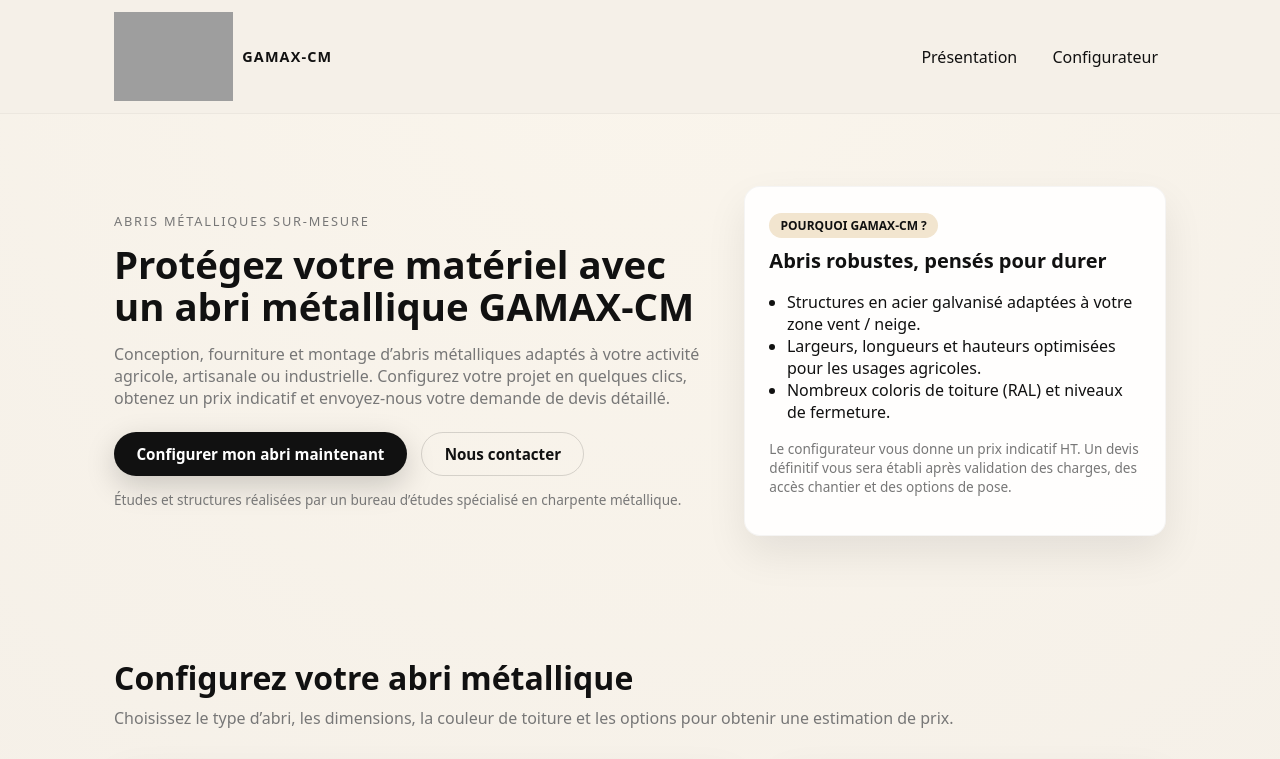
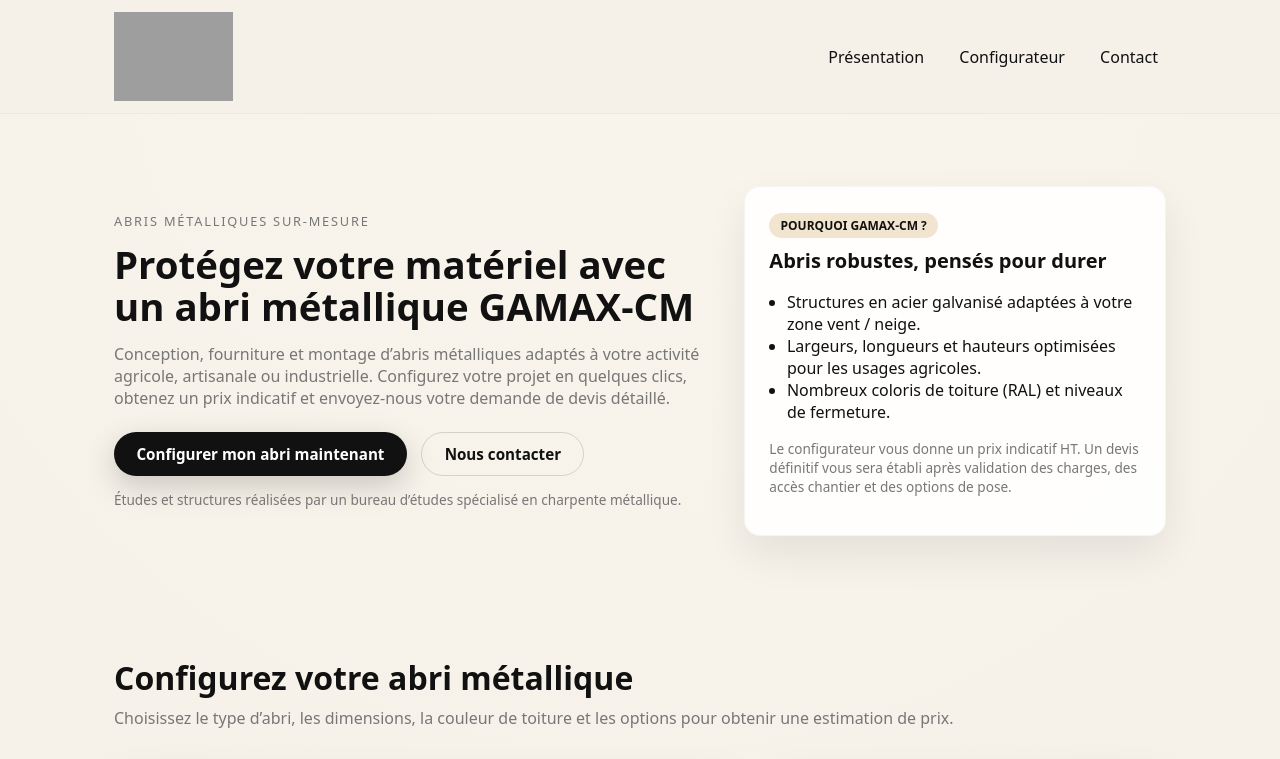
Before and after one commit to GAMAX-CM/gamax-cm-site, a website: page public/index.html in a window 1280 px wide. Shown: the top 759 px of the page. Drawn offline with Linux system fonts and the light colour scheme; grey boxes are pictures that could not be loaded.

Commit message:
Update index.html

```diff
--- a/public/index.html
+++ b/public/index.html
@@ -9,18 +9,22 @@
 
   <body>
     <!-- HEADER -->
-    <header class="site-header">
+    <header class="site-header pro">
   <div class="header-inner container">
     <a href="/" class="logo-wrap">
       <img src="assets/logo-gamax-blanc.png" alt="GAMAX-CM" class="logo-img" />
-          <span class="logo-text">GAMAX-CM</span>
     </a>
+
     <nav class="main-nav">
       <a href="#hero">Présentation</a>
       <a href="#config">Configurateur</a>
+      <a href="mailto:contact@gamax-cm.fr">Contact</a>
     </nav>
   </div>
+
+  <div class="header-bottom-line"></div>
 </header>
+
 
     <!-- HERO DE PRÉSENTATION -->
     <section class="hero" id="hero">
```
Lines whose indentation alone changed are shown as unchanged.
